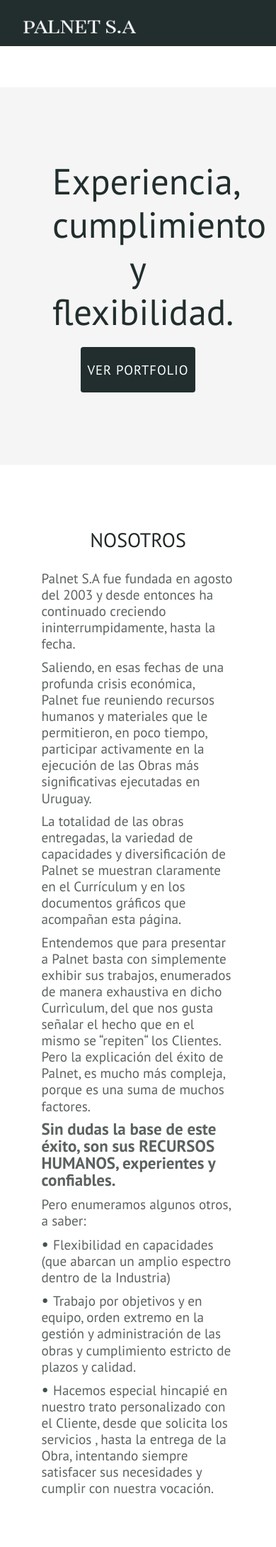
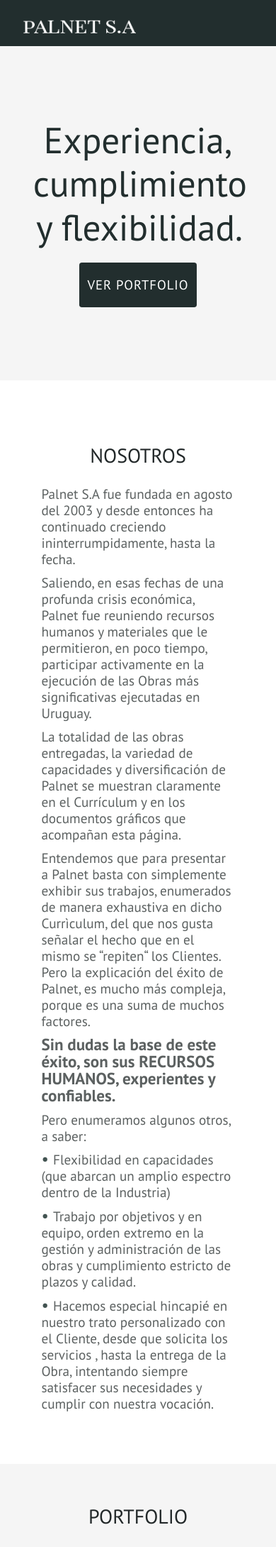
Before and after one commit to antonellaclavero/palnet, a Jekyll site: the page built from index.html, in a window 390 px wide. Shown: the top 2180 px of the page at 71% size. Built offline with Jekyll 4.4.1, drawn with Linux system fonts in a browser that asks for light colours.

Commit message:
Add media queries for max-width 450px and changes in max width 700px

```diff
--- a/css/main.css
+++ b/css/main.css
@@ -312,6 +312,12 @@
 	}
 }
 @media screen and (max-width: 450px) {
+	nav {
+		display: none;
+	}
+	h1.intro-copy {
+    	padding: 2em 12%;
+    }
 	.our-team .member {
     	width: 100%;
 	}
@@ -324,4 +330,14 @@
 	.footer-one h2 {
 		margin: 0 0 1em 0;
 	}
+	.portfolio .project {
+    	width: 90%;
+    }
+    img.image-project {
+    	width: 100%;
+    	height: auto;
+    }
+    .container {
+    	padding: 0;
+    }
 }
```
